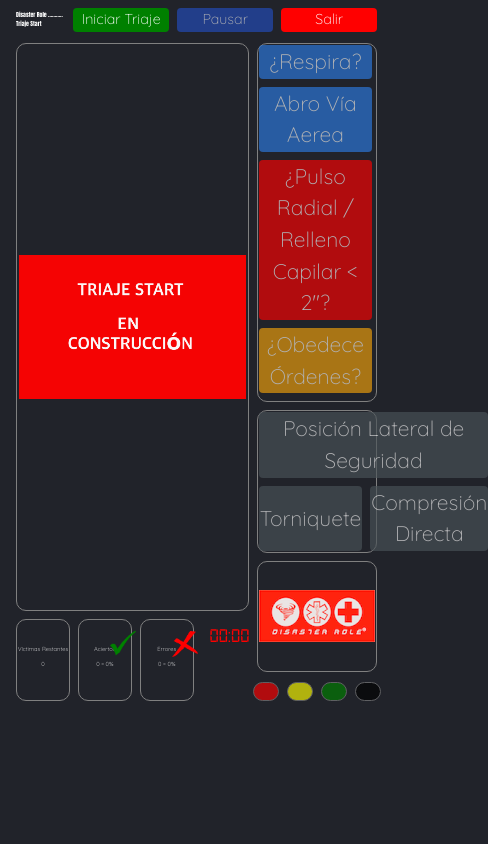
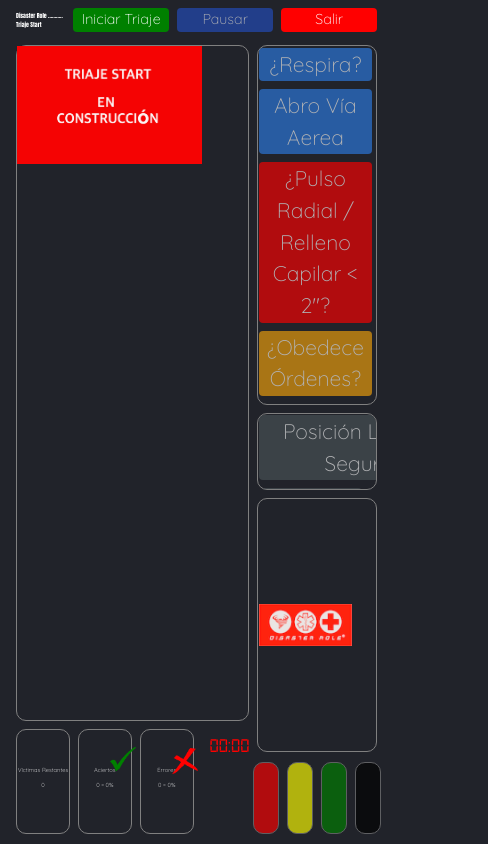
Before and after one commit to EzequielJavaS/Triaje, a website built with webpack: page src/index.html in a window 390 px wide. Shown: the whole page, 488 px wide, since content can reach past the window. Built offline with nearby package versions, Linux system fonts and the light colour scheme; a script that the page names is missing.

Commit message:
Prueba 1 Responsive

```diff
--- a/src/styles.css
+++ b/src/styles.css
@@ -1,7 +1,11 @@
+*{
+    margin: 0;
+    padding: 0;
+    box-sizing: border-box;
+}
 
 body {
     background-color:  #21232A;
-    /* font-family: KumL; */
     font-family: 'Quicksand', sans-serif;
 }
 
@@ -18,10 +22,14 @@ body {
 /* Contenedor general crea 2 columnas y 3 filas*/
 .wrapper {
     display: grid;
-    grid-template-columns: 65% 35%;
-    grid-template-rows: 1fr 83fr 15fr;
-    height: 85vh;
+    grid-template-columns: 65vw 35vw; /* 65fr 35fr*/
+    grid-template-rows: 5vh 80vh 15vh; /* 1fr 83fr 15fr*/
+    height: 100vh;
+    width: 100%;
+    max-width: 4060px;
+    margin: 0 auto;
     gap: 0.2rem;
+    overflow: hidden;
     grid-template-areas:
         "nav nav"
         "img eva"
@@ -45,23 +53,24 @@ body {
         font-size: 1.5vw;
         padding: 0;
     }
-    .logoTexto{
-        margin-left: 0;
+    /* .logoTexto{
     }
 
     .logoTexto{
         width: auto;
         height: auto;
-    }
+        margin-left: 0;
 
-    @supports(object-fit: cover){
+    } */
+
+    @supports(object-fit: contain){
         .logoTexto{
           height: auto;
-          width: 100%;
+          width: 80%;
           object-fit:contain;
           object-position: center center;
           border-radius: 10px 10px 10px 10px;
-
+          margin-left: 0;
         }
     }
         /* Logotipo */
@@ -109,16 +118,17 @@ body {
         grid-area: img;
         border: 0.15vw solid grey;
         border-radius: 10px 10px 10px 10px;
-        padding: 0.4vw;
+        /* padding: 0.4vw; */
         margin-bottom: 0rem;
     }
 
         @supports(object-fit: contain){
             #imgVictima{
-              height: 100%;
-              width: 100%;
-              object-fit:contain;
-              object-position:center center;
+              height: auto;
+              width: 80%;
+              object-fit: contain;
+              /* margin: 1vh 1vw; */
+              object-position: center center;
               grid-area: img;
               z-index: -1;
 
@@ -227,6 +237,8 @@ body {
     margin-top: auto;
     flex: 1.9;
     margin-bottom: 0.5rem;
+    overflow: hidden;
+
 
 
 
```
Also changed, not shown: src/index.html (+1 -2 lines).
